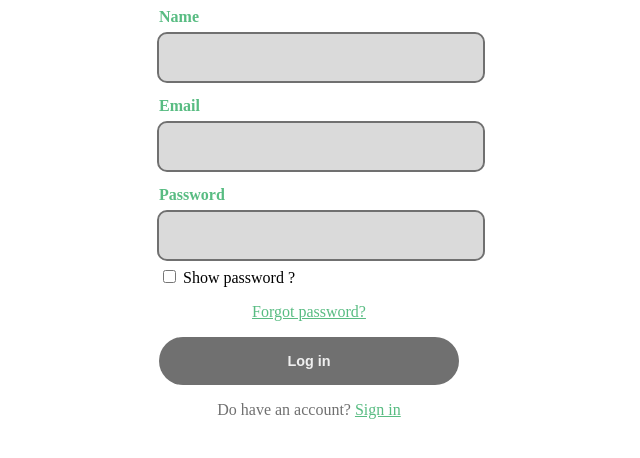
After one commit to hieuTGT/duan1, a PHP site: page /view/signup.php in a window 1280 px wide. The commit adds this page. Shown: the top 458 px of the page, without its empty margins (331-971 px from the left). Run offline with PHP 8.4, Linux system fonts and the light colour scheme.

Commit message:
signin, signup and all class

```diff
--- /dev/null
+++ b/css/css.css
@@ -0,0 +1,75 @@
+.form {
+    --bg-light: #efefef;
+    --bg-dark: #707070;
+    --clr: #58bc82;
+    --clr-alpha: #9c9c9c60;
+    display: flex;
+    flex-direction: column;
+    align-items: center;
+    gap: 1rem;
+    width: 100%;
+    max-width: 300px;
+    margin: 0 auto;
+  }
+
+  .form .input-span {
+    width: 100%;
+    display: flex;
+    flex-direction: column;
+    gap: 0.5rem;
+  }
+
+  .form input[type="email"],
+  .form input[type="password"],
+  .form input[type="text"] {
+    border-radius: 0.5rem;
+    padding: 1rem 0.75rem;
+    width: 100%;
+    border: none;
+    display: flex;
+    align-items: center;
+    gap: 0.5rem;
+    background-color: var(--clr-alpha);
+    outline: 2px solid var(--bg-dark);
+  }
+
+  .form input[type="email"]:focus,
+  .form input[type="password"]:focus {
+    outline: 2px solid var(--clr);
+  }
+
+  .label {
+    align-self: flex-start;
+    color: var(--clr);
+    font-weight: 600;
+  }
+
+  .form .submit {
+    padding: 1rem 0.75rem;
+    width: 100%;
+    display: flex;
+    align-items: center;
+    gap: 0.5rem;
+    border-radius: 3rem;
+    background-color: var(--bg-dark);
+    color: var(--bg-light);
+    border: none;
+    cursor: pointer;
+    transition: all 300ms;
+    font-weight: 600;
+    font-size: 0.9rem;
+  }
+
+  .form .submit:hover {
+    background-color: var(--clr);
+    color: var(--bg-dark);
+  }
+
+  .span {
+    text-decoration: none;
+    color: var(--bg-dark);
+  }
+
+  .span a {
+    color: var(--clr);
+  }
--- /dev/null
+++ b/view/signup.php
@@ -0,0 +1,39 @@
+<!DOCTYPE html>
+<html lang="en">
+<head>
+    <meta charset="UTF-8">
+    <meta name="viewport" content="width=device-width, initial-scale=1.0">
+    <title>Log in</title>
+    <link rel="stylesheet" href="../css/css.css?v=<?php echo time() ?>">
+</head>
+<body>
+<form class="form">
+
+    <span class="input-span">
+        <label for="name" class="label">Name</label>
+        <input type="text" name="name">
+    </span>
+  <span class="input-span">
+    <label for="email" class="label">Email</label>
+    <input type="email" name="email" id="email"
+  /></span>
+  <span class="input-span">
+    <label for="password" class="label">Password</label>
+    <input type="password" name="password" id="password"/>
+    <span><input type="checkbox" id="check"> Show password ?</span>
+    </span>
+  <span class="span"><a href="#">Forgot password?</a></span>
+  <input class="submit" type="submit" value="Log in" />
+  <span class="span">Do have an account? <a href="signin.php">Sign in</a></span>
+</form>
+
+    <script>
+        let pass = document.getElementById('password');
+        let check = document.getElementById('check');
+
+        check.onchange = function (e) {
+            pass.type = check.checked ? "text" : "password";
+        }
+    </script>
+</body>
+</html>
```
Also changed, not shown: all/all.php (added, +74 -0 lines), index.php (+8 -2 lines), view/signin.php (added, +34 -0 lines).
